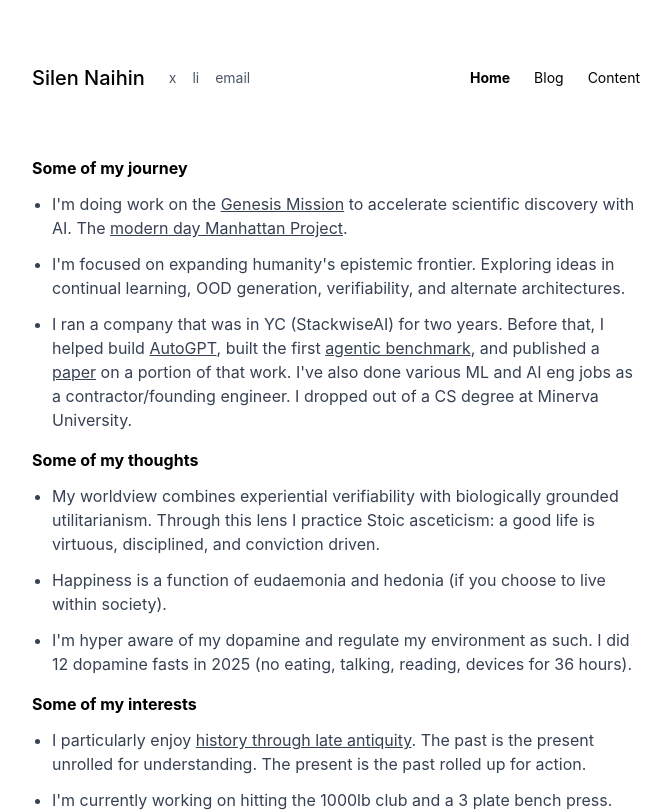
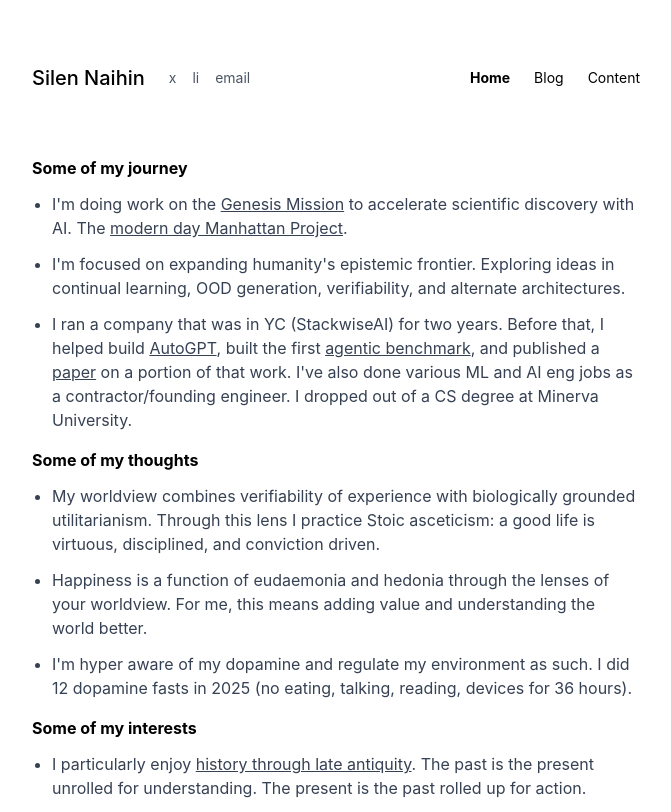
Before and after one commit to SilenNaihin/silennai.com, a Next.js app: page / in a window 1280 px wide. Shown: the top 812 px of the page, without its empty margins (304-975 px from the left). Built offline with nearby package versions, Linux system fonts and the light colour scheme.

Commit message:
for clarity

```diff
--- a/app/page.tsx
+++ b/app/page.tsx
@@ -72,14 +72,15 @@ export default function Home() {
         <h2 className="font-bold mb-3">Some of my thoughts</h2>
         <ul className="space-y-3 list-disc pl-5 text-gray-700">
           <li>
-            My worldview combines experiential verifiability with biologically
+            My worldview combines verifiability of experience with biologically
             grounded utilitarianism. Through this lens I practice Stoic
             asceticism: a good life is virtuous, disciplined, and conviction
             driven.
           </li>
           <li>
-            Happiness is a function of eudaemonia and hedonia (if you choose to
-            live within society).
+            Happiness is a function of eudaemonia and hedonia through the lenses
+            of your worldview. For me, this means adding value and understanding
+            the world better.
           </li>
           <li>
             I&apos;m hyper aware of my dopamine and regulate my environment as
@@ -94,7 +95,10 @@ export default function Home() {
         <ul className="space-y-3 list-disc pl-5 text-gray-700">
           <li>
             I particularly enjoy{' '}
-            <Link href="/content" className="underline hover:text-gray-900">
+            <Link
+              href="/content?podcasts"
+              className="underline hover:text-gray-900"
+            >
               history through late antiquity
             </Link>
             . The past is the present unrolled for understanding. The present is
```
